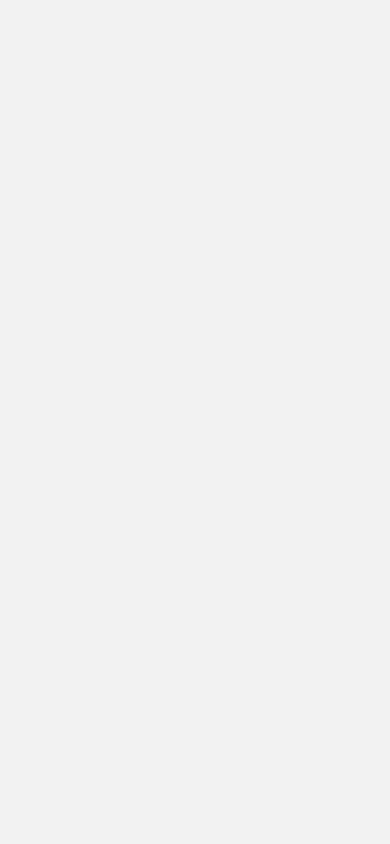
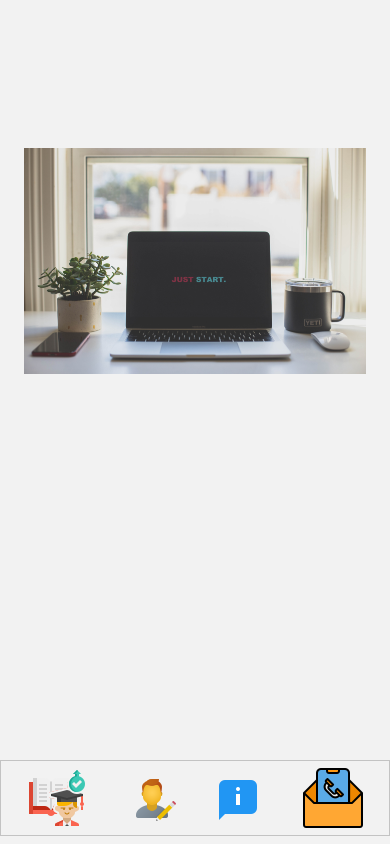
Before and after one commit to Saicharan0662/edtech-app, a React Native app: screen / in a window 390 px wide. Shown: the top 844 px of the page. Built offline with nearby package versions, Linux system fonts and the light colour scheme.

Commit message:
UI improvement

```diff
--- a/src/components/Menu.js
+++ b/src/components/Menu.js
@@ -49,6 +49,8 @@ const styles = StyleSheet.create({
         borderWidth: .5,
         borderColor: "#c3c3c3",
         paddingHorizontal: 5,
+        height: "90%",
+        marginBottom: 10,
     },
     icon: {
         width: "100%",
--- a/src/screens/Home.js
+++ b/src/screens/Home.js
@@ -4,7 +4,7 @@ import Menu from '../components/Menu'
 
 const Home = ({ name }) => {
     return (
-        <View>
+        <View style={{ height: "100%" }}>
             <View style={styles.homeContainer}>
                 <Image
                     style={styles.img}
@@ -17,7 +17,7 @@ const Home = ({ name }) => {
                     <Text style={styles.des}>Lorem, ipsum dolor sit amet consectetur adipisicing elit. Asperiores eveniet unde facilis veritatis, adipisci doloribus voluptates, incidunt explicabo dolorum ea pariatur iure est inventore.</Text>
                 </View>
             </View>
-            <View>
+            <View style={{ height: "10%" }}>
                 <Menu />
             </View>
         </View>
```
